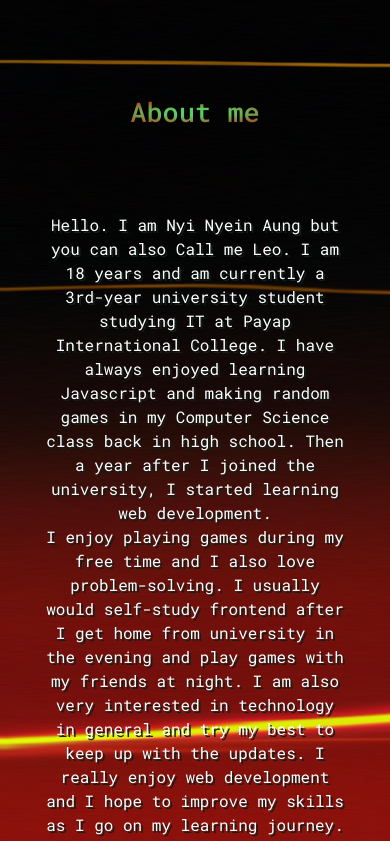
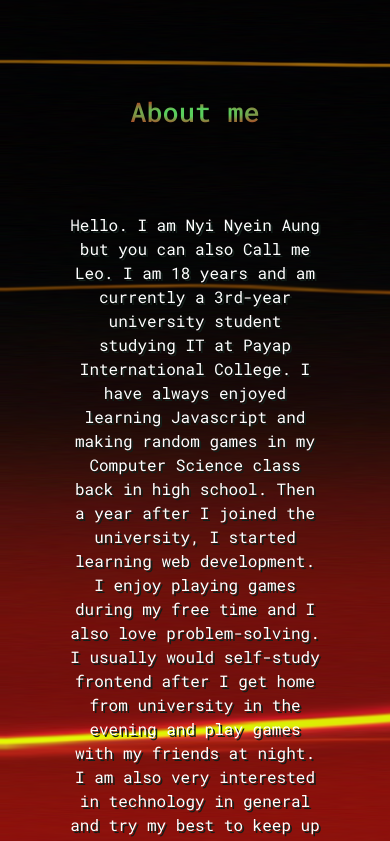
Before and after one commit to leonyi4/leonyi4.github.io, a React (Create React App) app: page / in a window 390 px wide. Shown: the part 960-1801 px from the top of the page. Built offline with nearby package versions, Linux system fonts and the light colour scheme.

Commit message:
css change

```diff
--- a/src/components/aboutme/About.css
+++ b/src/components/aboutme/About.css
@@ -29,11 +29,7 @@
 
 }
 
-@media screen and (max-width: 1024px) {
-  .text_about {
-    min-width: 300px;
-  }
-}
+
 @media screen and (max-width: 600px) {
   .aboutme__container {
     text-align: center;
```
